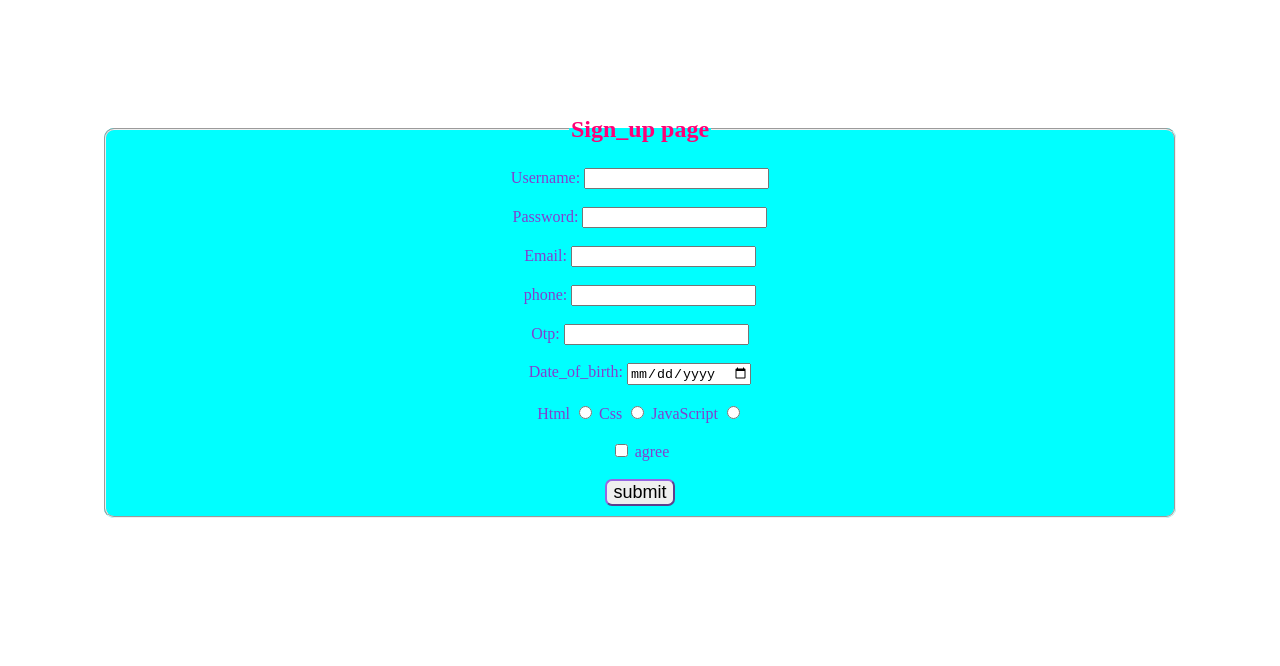
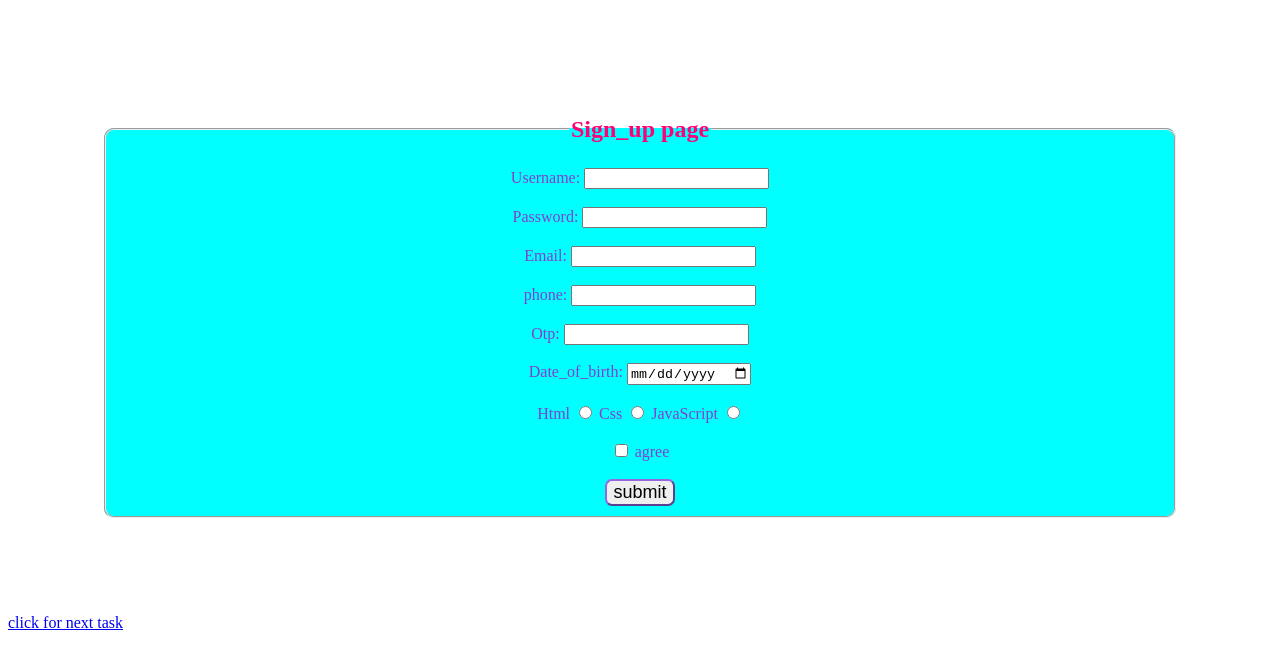
Before and after one commit to srikanth-nuthalapati/task_bar, a plain HTML site: page 11_7_task/form.html in a window 1280 px wide. Drawn offline with Linux system fonts and the light colour scheme.

Commit message:
Update form.html

```diff
--- a/11_7_task/form.html
+++ b/11_7_task/form.html
@@ -60,5 +60,7 @@
     </fieldset>
 
     </form>
+
+    <a href="mcq.html" >click for next task</a>
 </body>
 </html>
```
